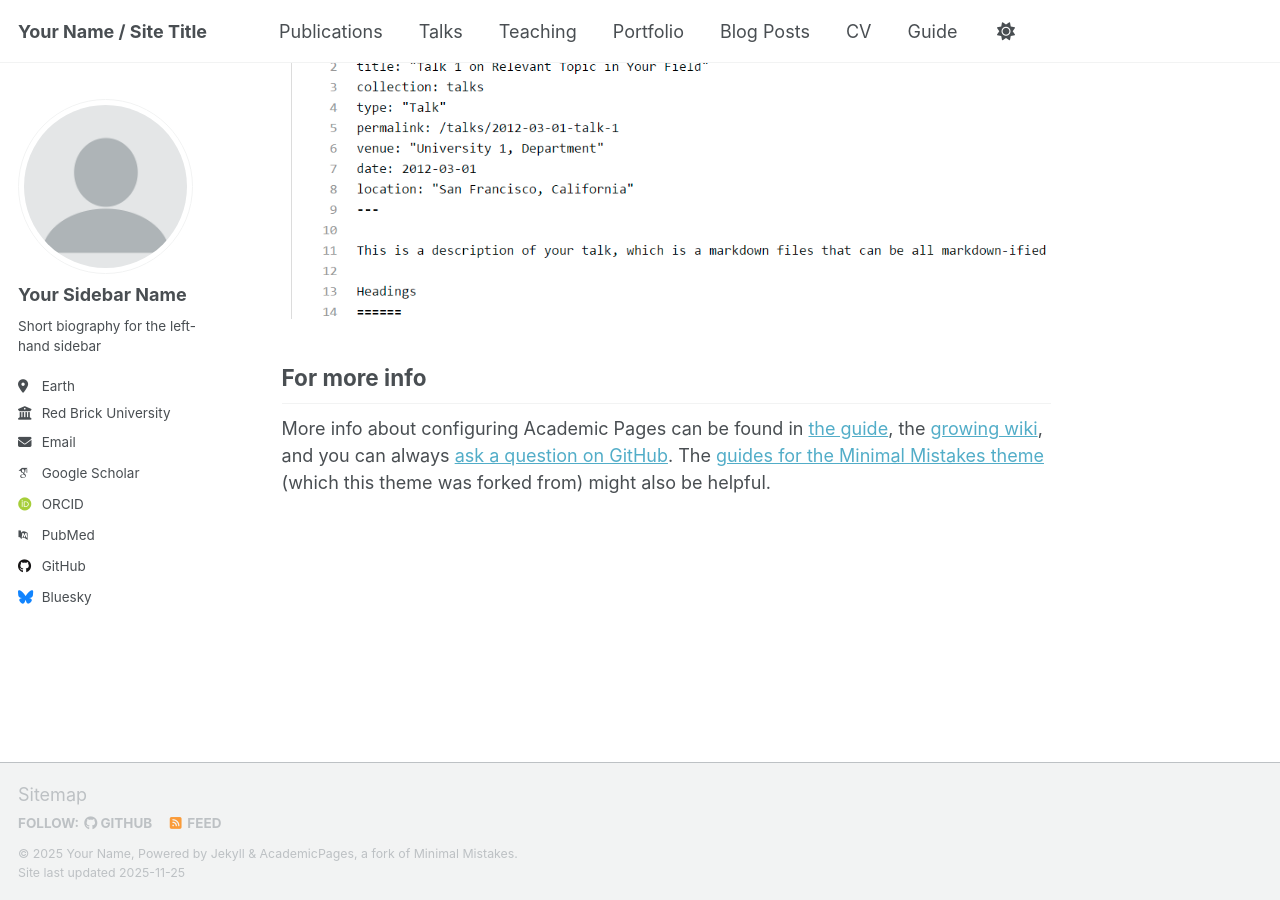
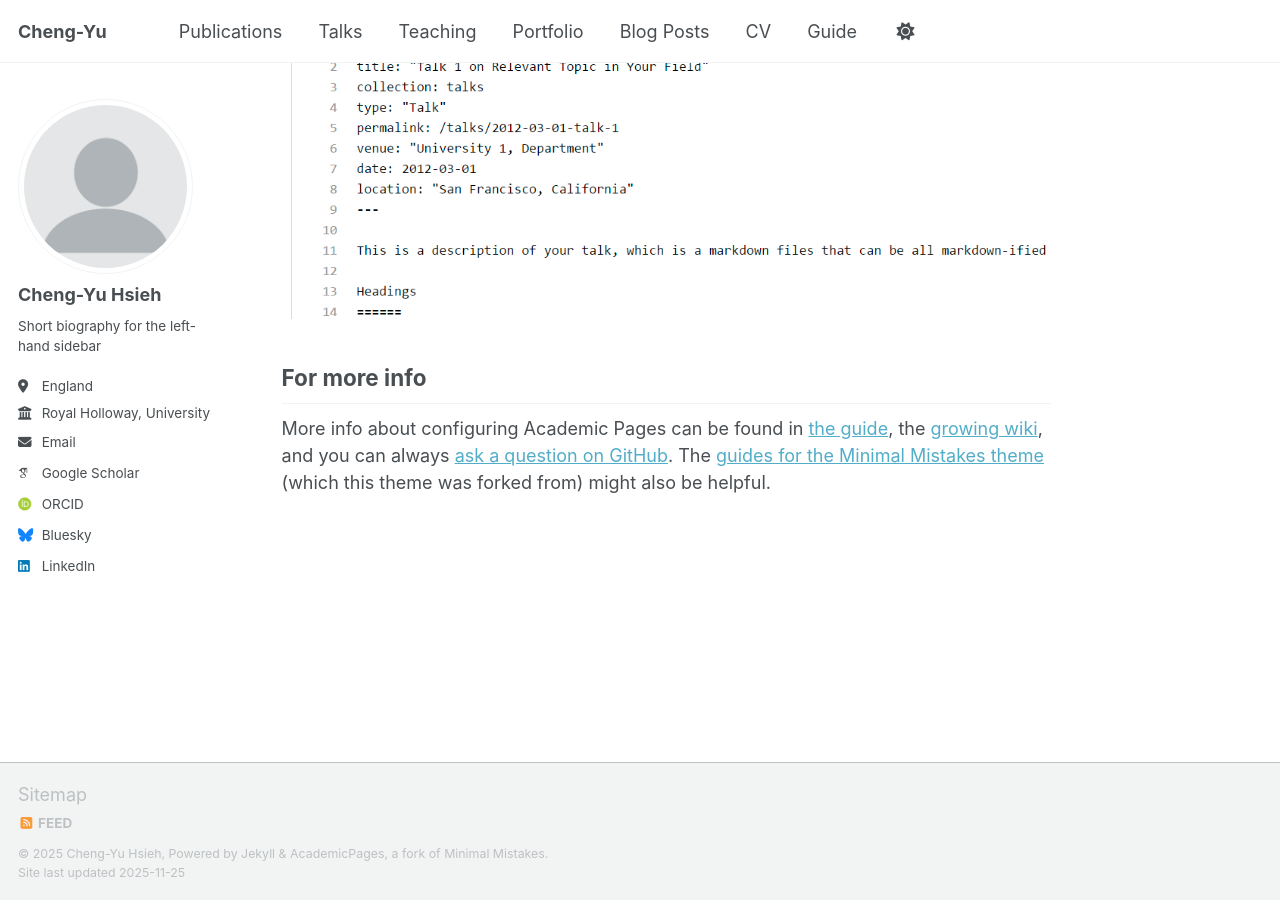
Before and after one commit to cyhsieh-psy/cyhsieh-psy.github.io, a Jekyll site: the page built from _pages/about.md, in a window 1280 px wide and 900 px high, scrolled down 2880 px. Built offline with Jekyll 4.4.1, drawn with Linux system fonts in a browser that asks for light colours; some web fonts are replaced; a script that is not in the unit is left out.

Commit message:
Update _config.yml

```diff
--- a/_config.yml
+++ b/_config.yml
@@ -7,12 +7,12 @@
 # server process.
 
 # Basic Site Settings
-locale                   : "en-US"
+locale                   : "en-UK"
 site_theme               : "default" # Currently available options are "default", "air"
-title                    : "Your Name / Site Title"
+title                    : "Cheng-Yu"
 title_separator          : "-"
-name                     : &name "Your Name"
-description              : &description "Your Name's academic portfolio"   # Update this with a general description of your site, this is the default if not overridden by a page
+name                     : &name "Cheng-Yu Hsieh"
+description              : &description "academic portfolio"   # Update this with a general description of your site, this is the default if not overridden by a page
 url                      : https://academicpages.github.io # The base hostname & protocol for your site e.g. "https://[your GitHub username].github.io",
                                                            # or if you already have some other page hosted on Github then use "https://[your GitHub username].github.io/[Your Repo Name]"
 baseurl                  : "" # the subpath of your site, e.g. "/blog"
@@ -24,23 +24,23 @@ repository               : "academicpages/academicpages.github.io"
 author:
   # Biographic information
   avatar           : "profile.png"
-  name             : "Your Sidebar Name"
+  name             : "Cheng-Yu Hsieh"
   pronouns         : # example: "she/her"
   bio              : "Short biography for the left-hand sidebar"
-  location         : "Earth"
-  employer         : "Red Brick University"
+  location         : "England"
+  employer         : "Royal Holloway, University of London"
   uri              : # URL
-  email            : "none@example.org"
+  email            : "Cheng-Yu.Hsieh.2021@live.rhul.ac.uk"
 
   # Academic websites
   academia         : # URL
   arxiv            : # URL - Update with the correct link to your profile
-  googlescholar    : "https://scholar.google.com/citations?user=PS_CX0AAAAAJ"
+  googlescholar    : "https://scholar.google.co.uk/citations?hl=id&user=o6Dm1B4AAAAJ"
   inspire-hep      : # URL
   impactstory      : # URL
-  orcid            : "https://orcid.org/yourorcidurl"
+  orcid            : "https://orcid.org/0000-0002-2826-1435"
   semantic         : # URL
-  pubmed           : "https://www.ncbi.nlm.nih.gov/pubmed/?term=john+snow"
+  pubmed           : # URL
   researchgate     : # URL
   scopus           : # URL
 
@@ -48,13 +48,13 @@ author:
   bitbucket        : # Username - Update with your username on the site
   codepen          : # Username
   dribbble         : # Username
-  github           : "academicpages"
+  github           : # Username
   kaggle           : # Username
   stackoverflow    : # User number or user number and name (i.e., use "1" or "1/jeff-atwood")
 
   # Social media
   artstation       : # Username
-  bluesky          : "bsky.app" # Replace this with you Bluesky username
+  bluesky          : "cyhsieh.bsky.social" # Replace this with you Bluesky username
   facebook         : # Username
   flickr           : # Username
   foursquare       : # Username
@@ -63,7 +63,7 @@ author:
   keybase          : # Username
   instagram        : # Username
   lastfm           : # Username
-  linkedin         : # Username
+  linkedin         : "cheng-yu-hsieh-1759a9236"
   mastodon         : # URL
   medium           : # URL
   pinterest        : # Username
```
